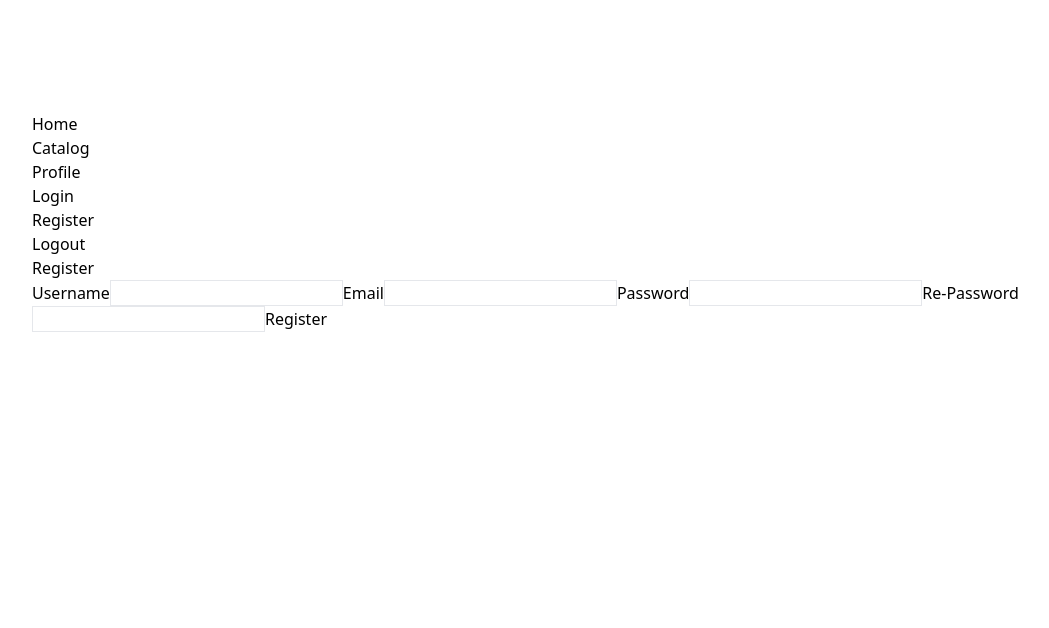
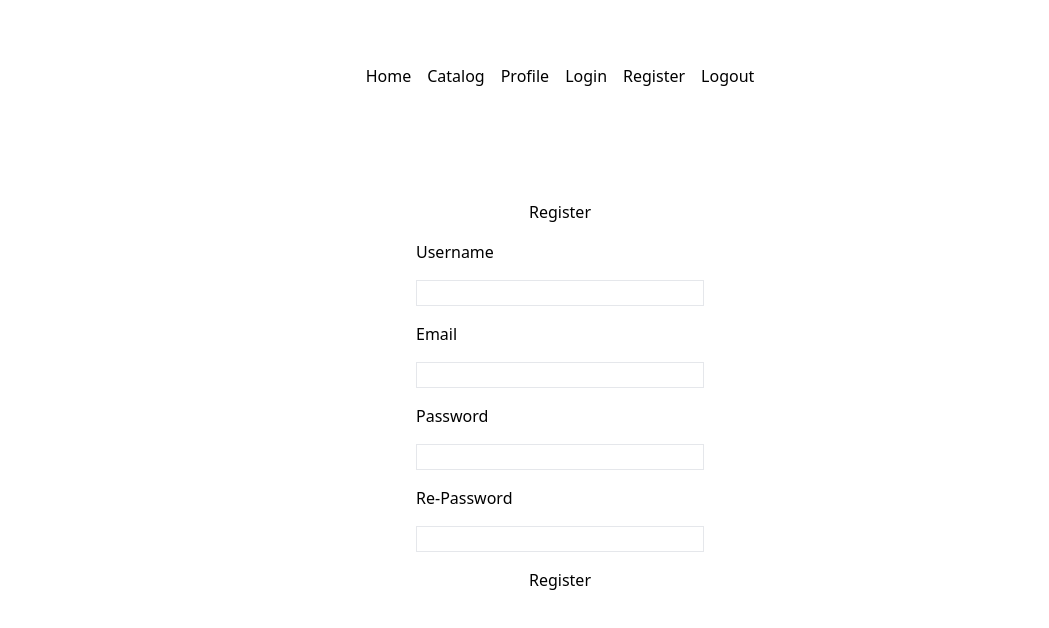
Before and after one commit to TimiPashov/ReactSellCars, a React (Vite) app in the folder ReactSellCars/: page /register in a window 1280 px wide. Shown: the top 628 px of the page, without its empty margins (80-1129 px from the left). Built offline with nearby package versions, Linux system fonts and the light colour scheme; no server answers.

Commit message:
add styiling and hide login/register if logged in

```diff
--- a/ReactSellCars/index.html
+++ b/ReactSellCars/index.html
@@ -3,7 +3,6 @@
 
 <head>
   <meta charset="UTF-8" />
-  <link rel="icon" type="image/svg+xml" href="/vite.svg" />
   <meta name="viewport" content="width=device-width, initial-scale=1.0" />
   <link rel="preconnect" href="https://fonts.googleapis.com">
   <link rel="preconnect" href="https://fonts.gstatic.com" crossorigin>
--- a/ReactSellCars/src/App.tsx
+++ b/ReactSellCars/src/App.tsx
@@ -12,7 +12,7 @@ import Register from "./components/Register/Register";
 
 function App() {
   return (
-    <div className="p-28">
+    <div className="p-16 h-screen">
       <AuthProvider>
         <CarProvider>
           <Nav />
--- a/ReactSellCars/src/components/Login/Login.tsx
+++ b/ReactSellCars/src/components/Login/Login.tsx
@@ -7,7 +7,7 @@ export default function Login() {
   const [password, setPassword] = useState("");
   const { onLoginSubmit } = useAuthContext() as LoginSubmit;
   return (
-    <div>
+    <div className="mt-28 flex flex-col items-center h-auto ">
       <h1>Login</h1>
       <form
         onSubmit={(e) => {
@@ -18,6 +18,7 @@ export default function Login() {
             setPassword
           );
         }}
+        className="mt-4 flex flex-col gap-4 w-1/4"
       >
         <label htmlFor="username">Username</label>
         <input
--- a/ReactSellCars/src/components/Nav/Nav.tsx
+++ b/ReactSellCars/src/components/Nav/Nav.tsx
@@ -1,14 +1,16 @@
 import { NavLink } from "react-router-dom";
 import { useAuthContext } from "../../contexts/AuthContext";
+import { User } from "../../types/Auth";
 
 export default function Nav() {
   const { onLogoutSubmit } = useAuthContext() as {
     onLogoutSubmit: () => Promise<void>;
   };
+  const { user } = useAuthContext() as { user: User };
 
   return (
     <div>
-      <ul>
+      <ul className="flex gap-4 justify-center">
         <li>
           <NavLink to="/">Home</NavLink>
         </li>
@@ -18,12 +20,16 @@ export default function Nav() {
         <li>
           <NavLink to="/profile">Profile</NavLink>
         </li>
+        {!user.username && (
+          <>
             <li>
               <NavLink to="/login">Login</NavLink>
             </li>
             <li>
               <NavLink to="/register">Register</NavLink>
             </li>
+          </>
+        )}
         <li>
           <NavLink to="#" onClick={onLogoutSubmit}>
             Logout
--- a/ReactSellCars/src/components/Register/Register.tsx
+++ b/ReactSellCars/src/components/Register/Register.tsx
@@ -10,9 +10,9 @@ export default function Register() {
   const { onRegisterSubmit } = useAuthContext() as RegisterSubmit;
 
   return (
-    <div>
+    <div className="mt-28 flex flex-col items-center h-auto">
       <h1>Register</h1>
-      <form>
+      <form  className="mt-4 flex flex-col gap-4 w-1/4">
         <label htmlFor="username">Username</label>
         <input
           type="text"
--- a/ReactSellCars/src/contexts/AuthContext.tsx
+++ b/ReactSellCars/src/contexts/AuthContext.tsx
@@ -7,6 +7,7 @@ export const AuthContext = createContext({});
 export function AuthProvider({ children }: { children: ReactNode }) {
   const [user, setUser] = useState({});
   const navigate = useNavigate();
+
   async function onLoginSubmit(
     e: React.FormEvent<EventTarget>,
     data: { email: string; password: string },
```
Lines whose indentation alone changed are shown as unchanged.
